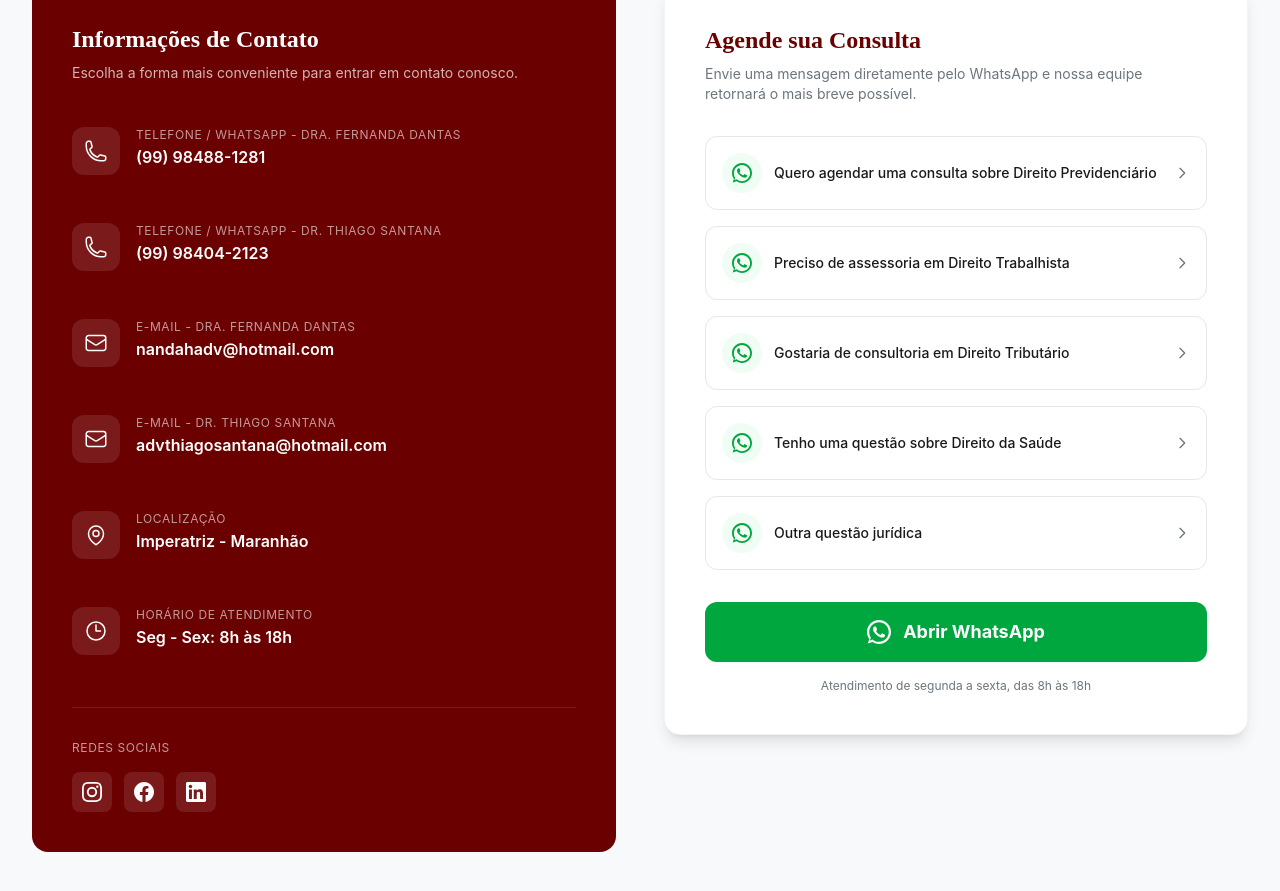
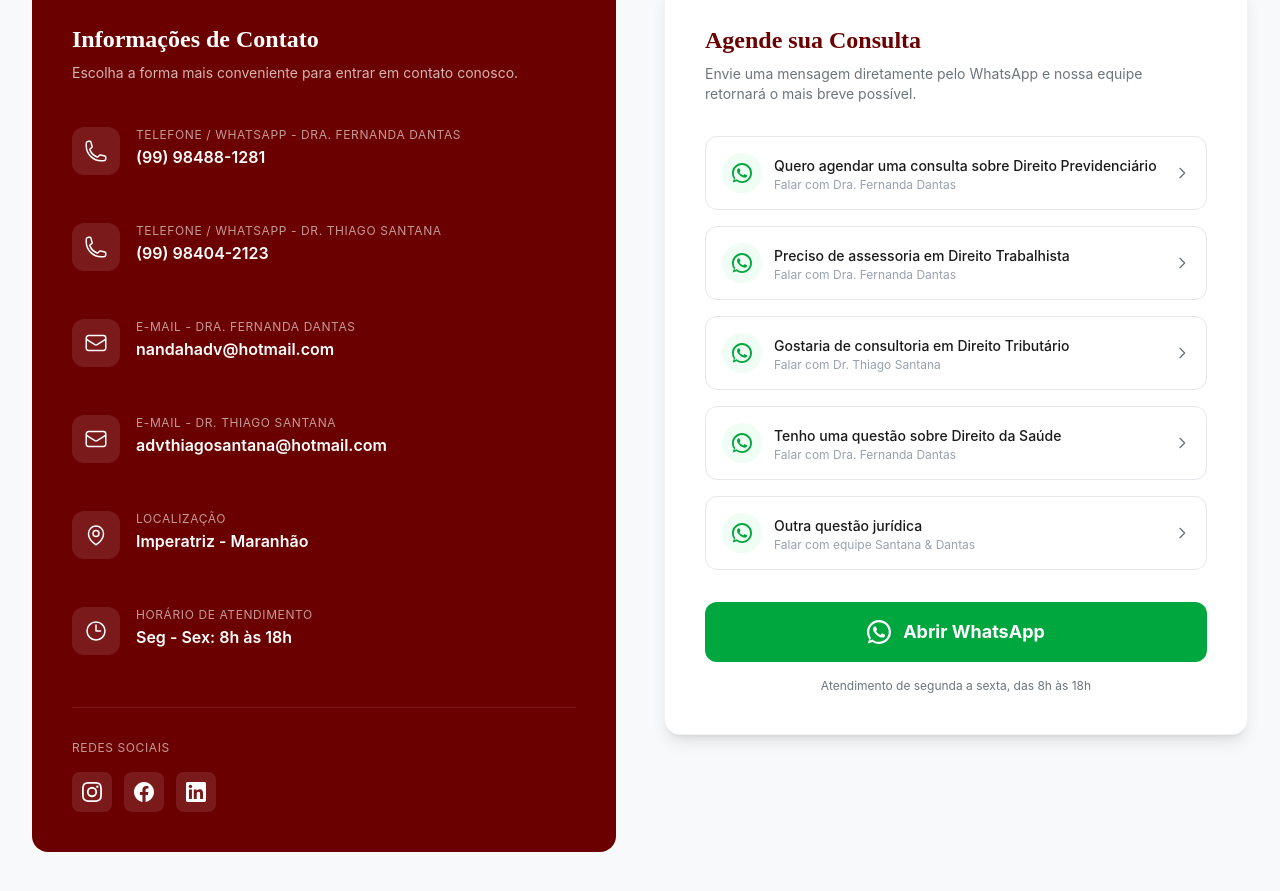
Before and after one commit to rayandantas08-netizen/professional-lawyer-website, a React (Vite) app: page / in a window 1280 px wide. Shown: the part 4542-5433 px from the top of the page. Built offline with nearby package versions, Linux system fonts and the light colour scheme.

Commit message:
Update Contact.tsx

```diff
--- a/src/components/Contact.tsx
+++ b/src/components/Contact.tsx
@@ -153,18 +153,38 @@ export default function Contact() {
                 Envie uma mensagem diretamente pelo WhatsApp e nossa equipe retornará o mais breve possível.
               </p>
 
-              {/* Quick Contact Options */}
+              {/* Quick Contact Options - Cada um com seu número */}
               <div className="space-y-4 mb-8">
                 {[
-                  'Quero agendar uma consulta sobre Direito Previdenciário',
-                  'Preciso de assessoria em Direito Trabalhista',
-                  'Gostaria de consultoria em Direito Tributário',
-                  'Tenho uma questão sobre Direito da Saúde',
-                  'Outra questão jurídica',
-                ].map((msg) => (
+                  {
+                    label: 'Quero agendar uma consulta sobre Direito Previdenciário',
+                    numero: '5599984881281',
+                    especialista: 'Dra. Fernanda Dantas'
+                  },
+                  {
+                    label: 'Preciso de assessoria em Direito Trabalhista',
+                    numero: '5599984881281',
+                    especialista: 'Dra. Fernanda Dantas'
+                  },
+                  {
+                    label: 'Gostaria de consultoria em Direito Tributário',
+                    numero: '5599984042123',
+                    especialista: 'Dr. Thiago Santana'
+                  },
+                  {
+                    label: 'Tenho uma questão sobre Direito da Saúde',
+                    numero: '5599984881281',
+                    especialista: 'Dra. Fernanda Dantas'
+                  },
+                  {
+                    label: 'Outra questão jurídica',
+                    numero: '5599984881281',
+                    especialista: 'equipe Santana & Dantas'
+                  },
+                ].map((item) => (
                   <a
-                    key={msg}
-                    href={`https://wa.me/5599984881281?text=${encodeURIComponent(`Olá! ${msg}.`)}`}
+                    key={item.label}
+                    href={`https://wa.me/${item.numero}?text=${encodeURIComponent(`Olá! ${item.label}.`)}`}
                     target="_blank"
                     rel="noopener noreferrer"
                     className="flex items-center gap-3 p-4 rounded-xl border border-gray-200 hover:border-secondary hover:bg-secondary/5 transition-all duration-300 group"
@@ -175,7 +195,14 @@ export default function Contact() {
                         <path d="M12 0C5.373 0 0 5.373 0 12c0 2.625.846 5.059 2.284 7.034L.789 23.492l4.624-1.467A11.955 11.955 0 0012 24c6.627 0 12-5.373 12-12S18.627 0 12 0zm0 21.75c-2.17 0-4.207-.69-5.87-1.868l-.42-.281-2.744.87.912-2.665-.308-.461A9.708 9.708 0 012.25 12c0-5.385 4.365-9.75 9.75-9.75S21.75 6.615 21.75 12s-4.365 9.75-9.75 9.75z" />
                       </svg>
                     </div>
-                    <span className="text-sm font-medium text-dark group-hover:text-primary transition-colors">{msg}</span>
+                    <div className="flex-1">
+                      <span className="text-sm font-medium text-dark group-hover:text-primary transition-colors">
+                        {item.label}
+                      </span>
+                      <span className="block text-xs text-gray-400">
+                        Falar com {item.especialista}
+                      </span>
+                    </div>
                     <svg className="w-4 h-4 text-gray ml-auto shrink-0 group-hover:text-secondary group-hover:translate-x-1 transition-all" fill="none" viewBox="0 0 24 24" stroke="currentColor" strokeWidth="2">
                       <path strokeLinecap="round" strokeLinejoin="round" d="M9 5l7 7-7 7" />
                     </svg>
```
